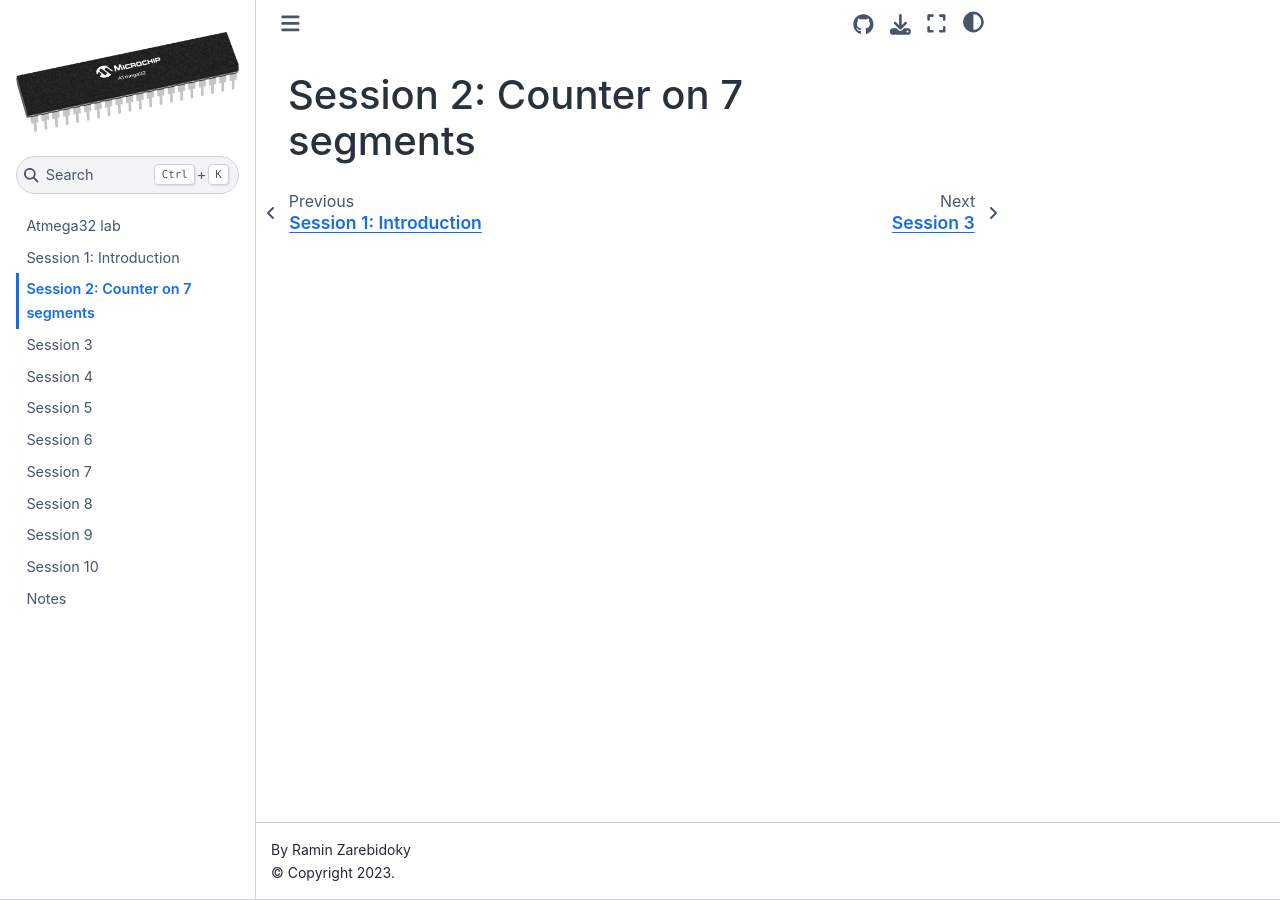
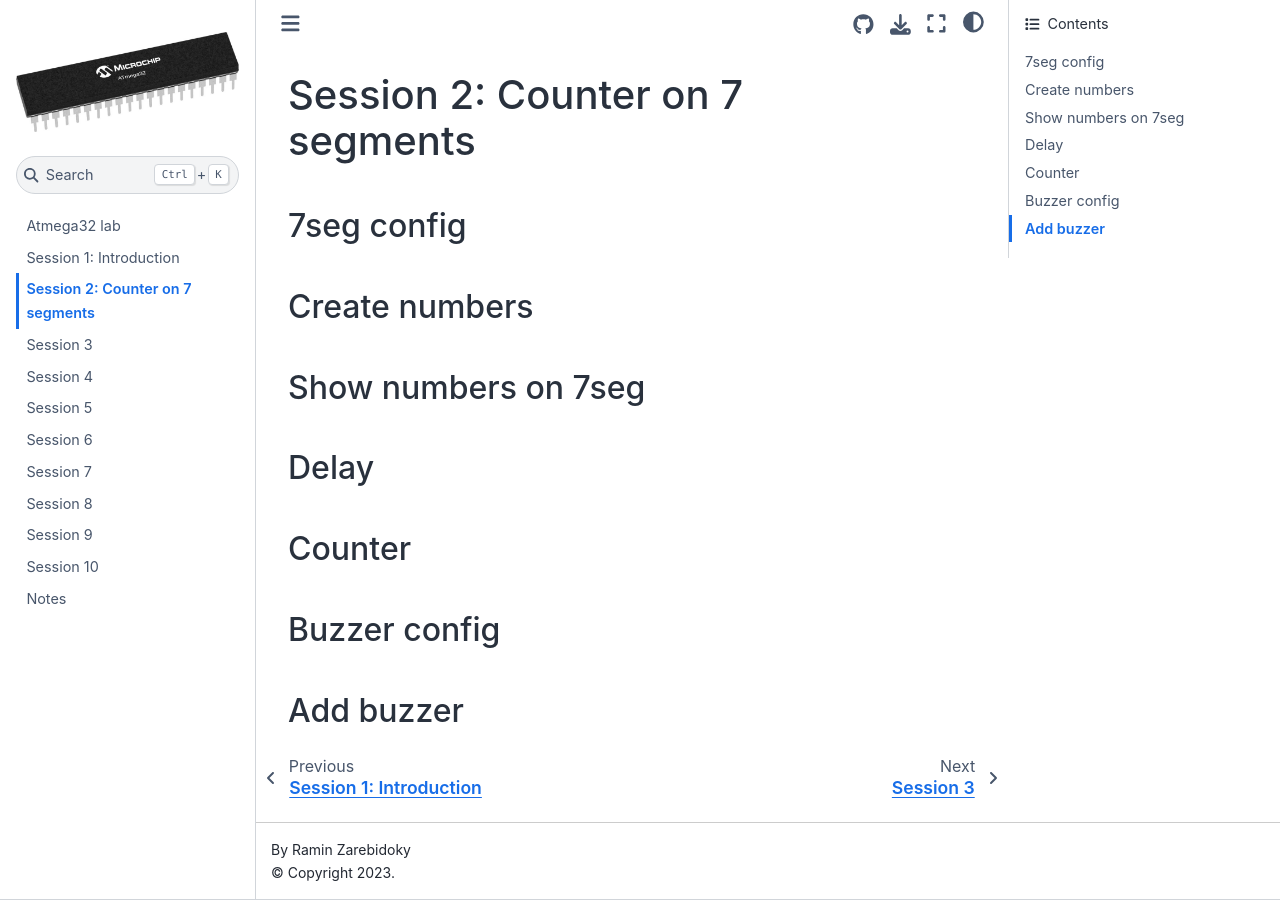
Before and after one commit to LiterallyTheOne/atmega32_lab, a Jupyter Book: the page built from docs/session_2.md, in a window 1280 px wide. Built offline with Jupyter Book 1.0.4 settings and Sphinx 7.4.7 and the Sphinx Book theme 1.1.4, drawn with Linux system fonts in a browser that asks for light colours.

Commit message:
Add some details in session_2.md

```diff
--- a/docs/session_2.md
+++ b/docs/session_2.md
@@ -1 +1,15 @@
 # Session 2: Counter on 7 segments
+
+## 7seg config
+
+## Create numbers
+
+## Show numbers on 7seg
+
+## Delay
+
+## Counter
+
+## Buzzer config
+
+## Add buzzer
```
